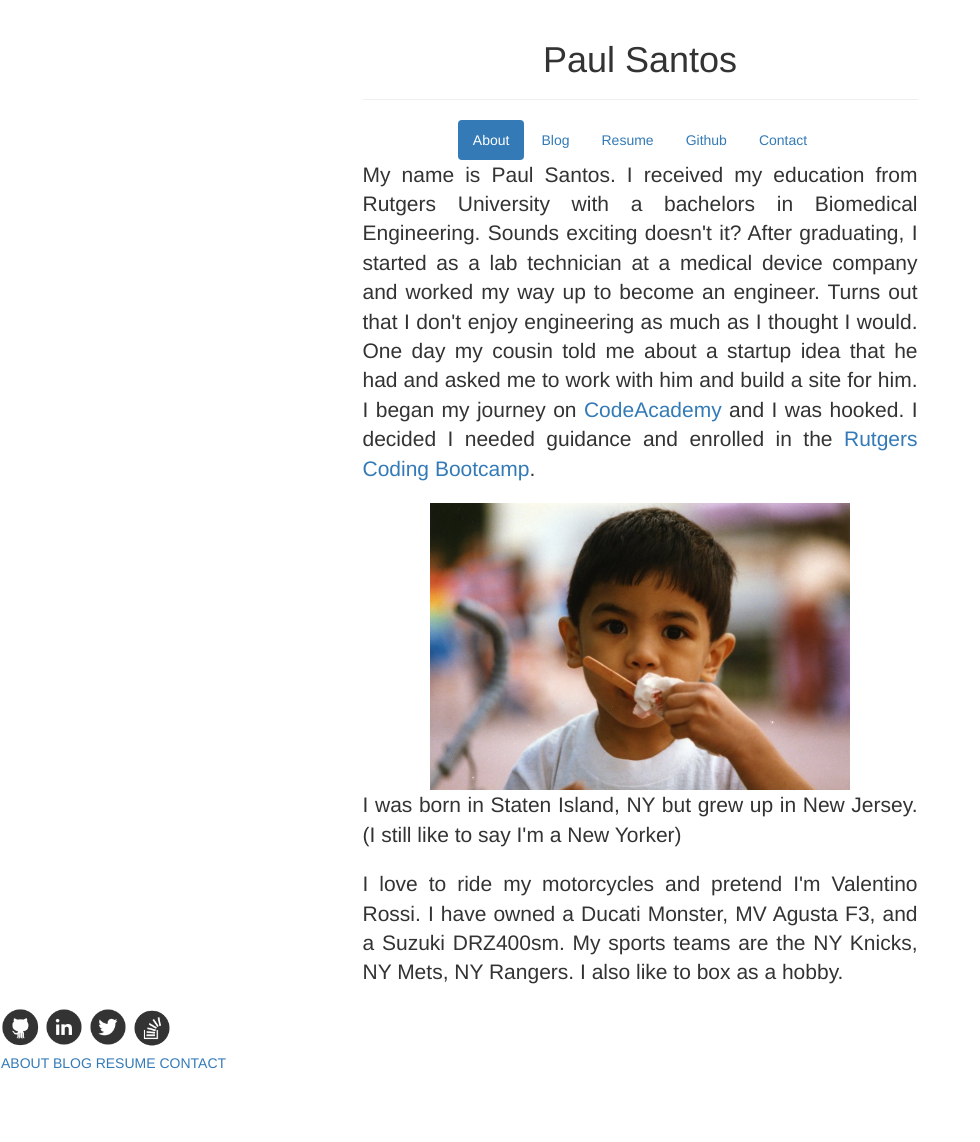
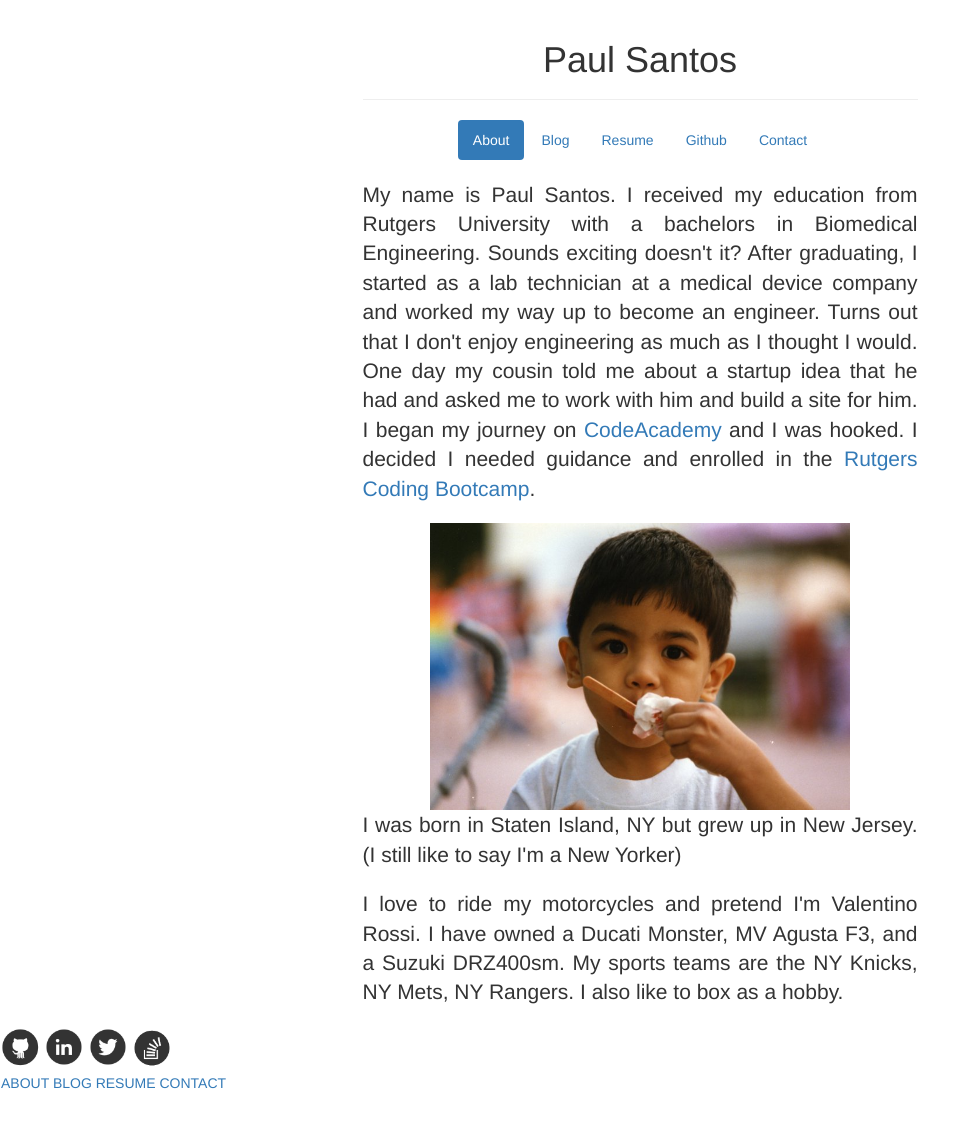
Before and after one commit to paulducsantos/my-portfolio, a PHP site: page /portfolio/index.php in a window 1280 px wide. Shown: the whole page, without its empty margins (0-980 px from the left). Before the commit the page ends 1069 px from the top, so only its background shows below. Run offline with PHP 8.4, Linux system fonts and the light colour scheme; some libraries are stand-ins or nearby versions.

Commit message:
added contact details, fixed spacing and added a fade effect for tabs

```diff
--- a/portfolio/about.html
+++ b/portfolio/about.html
@@ -27,9 +27,10 @@
       </div> <!-- end col-md-6 col-md-offset-3 -->
     </div> <!-- end row -->
     <div class="row">
-      <div class="col-md-6 col-md-offset-3 text-center">
+      <div class="col-md-6 col-md-offset-3">
         <div class="tab-content">
-          <div class="content text-center tab-pane active" role="tabpanel" id="about-me">
+          <div class="content text-center tab-pane fade in active" role="tabpanel" id="about-me">
+            <div class="spacing"></div>
             <p class="lead">My name is Paul Santos. I received my education from Rutgers University with a bachelors in Biomedical Engineering.  Sounds exciting doesn't it?  After graduating, I started as a lab technician at a medical device company and worked my way up to become an engineer.  Turns out that I don't enjoy engineering as much as I thought I would.  One day my cousin told me about a startup idea that he had and asked me to work with him and build a site for him.  I began my journey on <a href="www.CodeAcademy.com"> CodeAcademy</a> and I was hooked.  I decided I needed guidance and enrolled in the <a href="http://codingbootcamp.rutgers.edu/learn-more/?utm_campaign=TC%20-%20Branded&utm_keyword=rutgers%20coding%20bootcamp&utm_source=google&utm_medium=cpc&k=rutgers%20coding%20bootcamps=google">Rutgers Coding Bootcamp</a>.</p>
 
             <img id="profile_img" src="images/babypicture.jpg">
@@ -39,7 +40,7 @@
           </div> <!-- end content text-center tab-pane active -->
 
           <!-- blog section -->
-          <div class="content text-center tab-pane" role="tabpanel" id="blog">
+          <div class="content text-center tab-pane fade" role="tabpanel" id="blog">
             <h2>Blog</h2>
 
             <article>
@@ -49,12 +50,12 @@
           </div> <!-- end blog tab content -->
 
           <!-- Resume section -->
-          <div class="content text-center tab-pane" role="tabpanel" id="resume">
+          <div class="content text-center tab-pane fade" role="tabpanel" id="resume">
 
           </div> <!-- end resume tab content -->
 
           <!-- all of the github repos will be listed here -->
-          <div class="content text-center tab-pane" role="tabpanel" id="github">
+          <div class="content text-center tab-pane fade" role="tabpanel" id="github">
 
             <h3>Github Repositories</h3>
             <p class="lead">Below is a list of my projects on Github.  Most, if not all, of my projects will be visible via Github.  Click below to view my commits for each project.  You can also view my Github repository through the link provided.  If you have any questions <a href="#contact" aria-controls="contact" role="tab" data-toggle="tab">click here</a> to contact me.</p>
@@ -64,13 +65,37 @@
           </div> <!-- end content text-center tab-pane -->
 
           <!-- tab content for contact details -->
-          <div class="content text-center tab-pane" role="tabpanel" id="contact">
+          <div class="content tab-pane fade" role="tabpanel" id="contact">
+            <h4>Contact Me</h4>
+            <form class="form-horizontal">
+              <div class="form-group">
+                <label for="first-name" class="col-sm-2">First Name</label>
+                <div class="col-sm-10">
+                  <input type="text" class="form-control" id="first-name" placeholder="John">
+                </div>
+                <label for="last-name" class="col-sm-2">Last Name</label>
+                <div class="col-sm-10">
+                  <input type="text" class="form-control" id="last-name" placeholder="Doe">
+                </div>
+                <label for="email" class="col-sm-2">Email</label>
+                <div class="col-sm-10">
+                  <input type="email" class="form-control" id="email" placeholder="JohnDoe@example.com">
+                </div>
+
+                <label for="message" class="col-sm-2">Message:</label>
+                <div class="col-sm-10">
+                  <textarea class="form-control" id="message" rows="4" placeholder="What would you like to ask?"></textarea>
+                  <div class="spacing"></div>
+                </div>
+
+                <button type="submit" class="btn btn-default col-sm-offset-5" id="contact-submit">Submit</button>
+
+              </div>
+            </form>
 
           </div> <!-- end contact tab -->
         </div> <!-- end tab content -->
-
       </div> <!-- end col-md-6 -->
-
     </div> <!-- end row -->
   </div> <!-- end container -->
 
--- a/portfolio/portfolio.css
+++ b/portfolio/portfolio.css
@@ -1,5 +1,19 @@
+.spacing {
+  margin-top: 20px;
+}
+
+#contact-submit {
+  display: flex;
+  justify-content: flex-end;
+}
+
 body {
   background-color: #F2F2F2;
+}
+
+h4 {
+  display: flex;
+  justify-content: center;
 }
 
 p {
```
